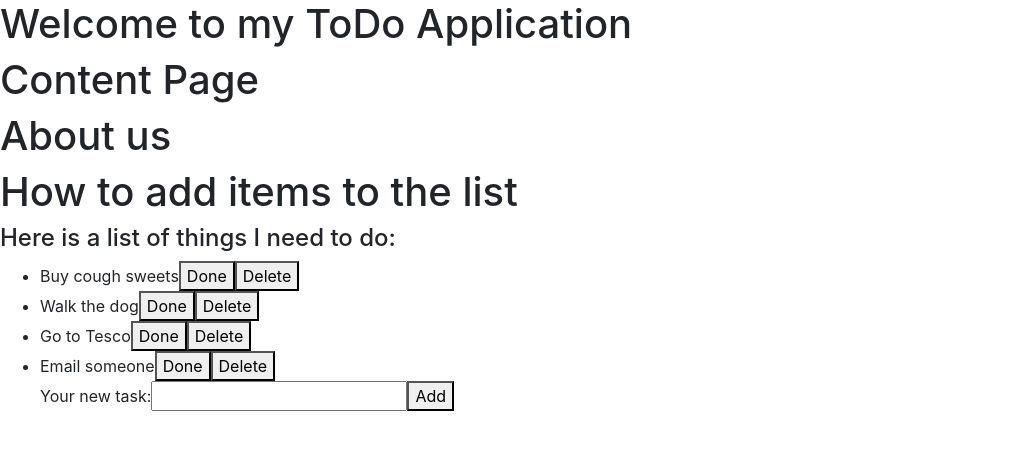
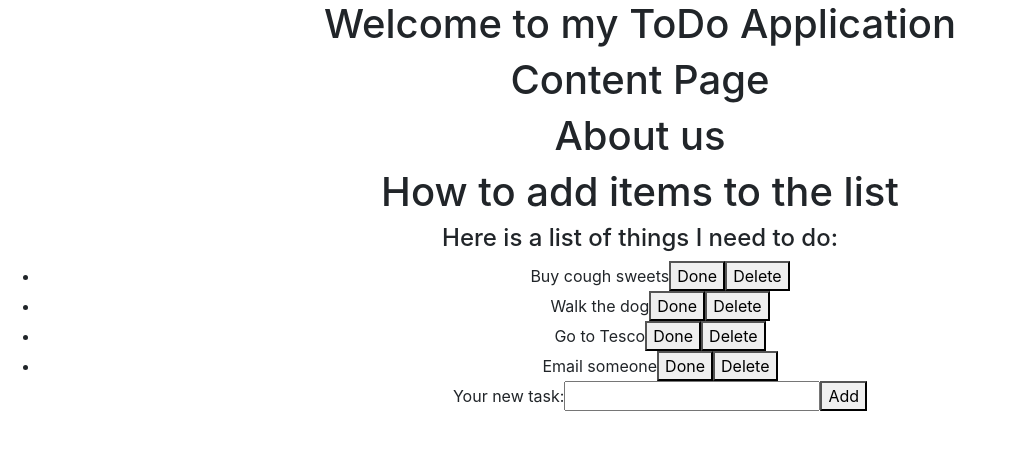
Before and after one commit to Sid44444/todo-app-frontend, a React app: page / in a window 1280 px wide. Shown: the top 450 px of the page, without its empty margins (0-1016 px from the left). Built offline with nearby package versions, Linux system fonts and the light colour scheme.

Commit message:
Css centering

```diff
--- a/src/App.css
+++ b/src/App.css
@@ -1,3 +1,4 @@
-body {
-  color: light blue
+
+.App {
+  text-align: center;
 }
```
